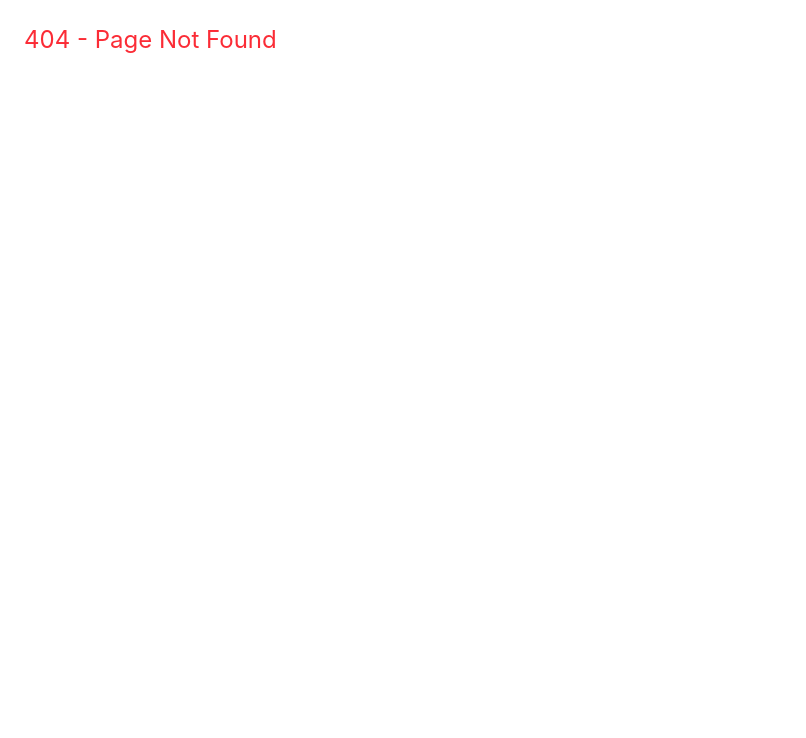
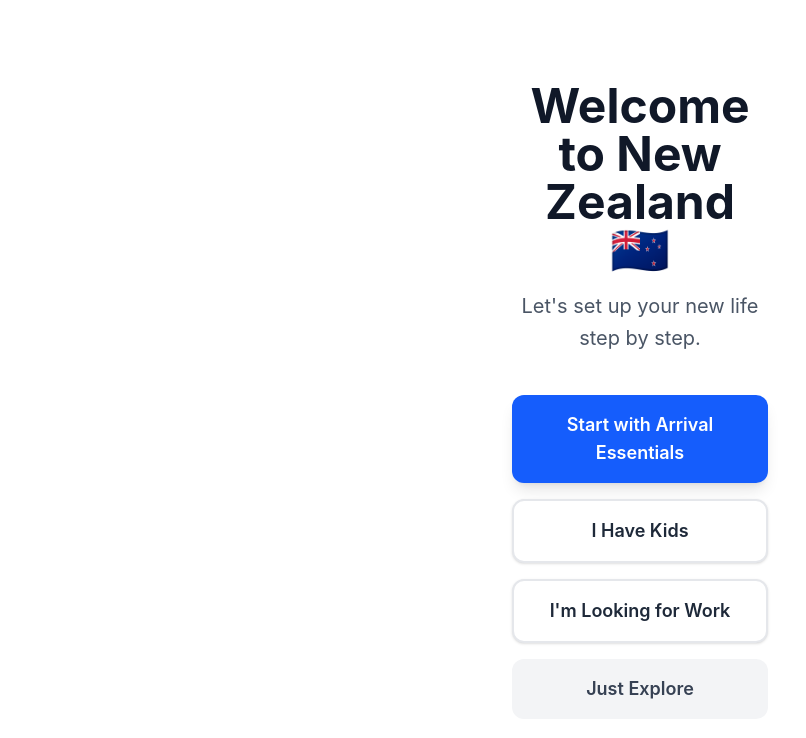
Before and after one commit to Tom8898/confucian, a React (Vite) app: page /get-started in a window 1280 px wide. Before the commit this address had no page. Shown: the top 738 px of the page, without its empty margins (0-806 px from the left). Built offline with nearby package versions, Linux system fonts and the light colour scheme.

Commit message:
get started

```diff
--- a/src/components/Carousel.jsx
+++ b/src/components/Carousel.jsx
@@ -12,7 +12,7 @@ const Carousel = () => {
       title: 'Welcome to New Zealand!',
       subtitle: 'Your one-stop guide to settling, living, and thriving in Aotearoa.',
       buttonText: 'Get Started',
-      buttonLink: '/arrival'
+      buttonLink: '/get-started'
     },
     {
       id: 2,
@@ -20,7 +20,7 @@ const Carousel = () => {
       title: 'Discover Aotearoa',
       subtitle: 'Explore the stunning landscapes and rich culture of New Zealand.',
       buttonText: 'Get Started',
-      buttonLink: '/arrival'
+      buttonLink: '/get-started'
     },
     {
       id: 3,
@@ -28,7 +28,7 @@ const Carousel = () => {
       title: 'Start Your Journey',
       subtitle: 'Begin your adventure in one of the most beautiful countries in the world.',
       buttonText: 'Get Started',
-      buttonLink: '/arrival'
+      buttonLink: '/get-started'
     }
   ];
 
--- a/src/main.jsx
+++ b/src/main.jsx
@@ -5,6 +5,7 @@ import React from 'react';
 import ReactDOM from 'react-dom/client';
 import { BrowserRouter, Routes, Route } from 'react-router-dom';
 import Home from './pages/Home.jsx';
+import GetStarted from './pages/GetStarted.jsx';
 import NotFound from './pages/NotFound.jsx';
 import Test from './pages/test.jsx';
 
@@ -15,7 +16,9 @@ ReactDOM.createRoot(document.getElementById('root')).render(
     <BrowserRouter>
       <Routes>
         <Route path='/' element={<Home />} />
+        <Route path="/get-started" element={<GetStarted />} />
         <Route path="/arrival" element={<Test />} />
+        <Route path="/work" element={<Test />} />
         <Route path="/living" element={<NotFound />} />
         <Route path="/education" element={<Test />} />
         <Route path="//education/school" element={<Test />} />
--- /dev/null
+++ b/src/pages/GetStarted.jsx
@@ -0,0 +1,50 @@
+import { Link } from 'react-router-dom';
+import { useEffect } from 'react';
+
+export default function GetStarted() {
+  useEffect(() => {
+    document.title = 'Get Started - NZ Newcomer Guide';
+  }, []);
+
+  return (
+    <div className="min-h-screen bg-gradient-to-b from-sky-100 via-white to-blue-50 flex flex-col justify-center items-center px-4 py-12">
+      <div className="max-w-2xl w-full text-center space-y-10">
+        <div className="space-y-4">
+          <h1 className="text-4xl md:text-5xl font-bold text-gray-900">
+            Welcome to New Zealand 🇳🇿
+          </h1>
+          <p className="text-xl text-gray-600 leading-relaxed">
+            Let&apos;s set up your new life step by step.
+          </p>
+        </div>
+
+        <div className="flex flex-col gap-4">
+          <Link
+            to="/arrival"
+            className="block w-full py-4 px-6 bg-blue-600 text-white text-lg font-semibold rounded-xl hover:bg-blue-700 transition-all duration-300 shadow-lg hover:shadow-xl hover:scale-[1.02] active:scale-[0.98]"
+          >
+            Start with Arrival Essentials
+          </Link>
+          <Link
+            to="/education"
+            className="block w-full py-4 px-6 bg-white text-gray-800 text-lg font-semibold rounded-xl border-2 border-gray-200 hover:border-blue-400 hover:bg-blue-50 transition-all duration-300 shadow hover:shadow-md hover:scale-[1.02] active:scale-[0.98]"
+          >
+            I Have Kids
+          </Link>
+          <Link
+            to="/work"
+            className="block w-full py-4 px-6 bg-white text-gray-800 text-lg font-semibold rounded-xl border-2 border-gray-200 hover:border-blue-400 hover:bg-blue-50 transition-all duration-300 shadow hover:shadow-md hover:scale-[1.02] active:scale-[0.98]"
+          >
+            I&apos;m Looking for Work
+          </Link>
+          <Link
+            to="/"
+            className="block w-full py-4 px-6 bg-gray-100 text-gray-700 text-lg font-semibold rounded-xl hover:bg-gray-200 transition-all duration-300 hover:scale-[1.02] active:scale-[0.98]"
+          >
+            Just Explore
+          </Link>
+        </div>
+      </div>
+    </div>
+  );
+}
```
